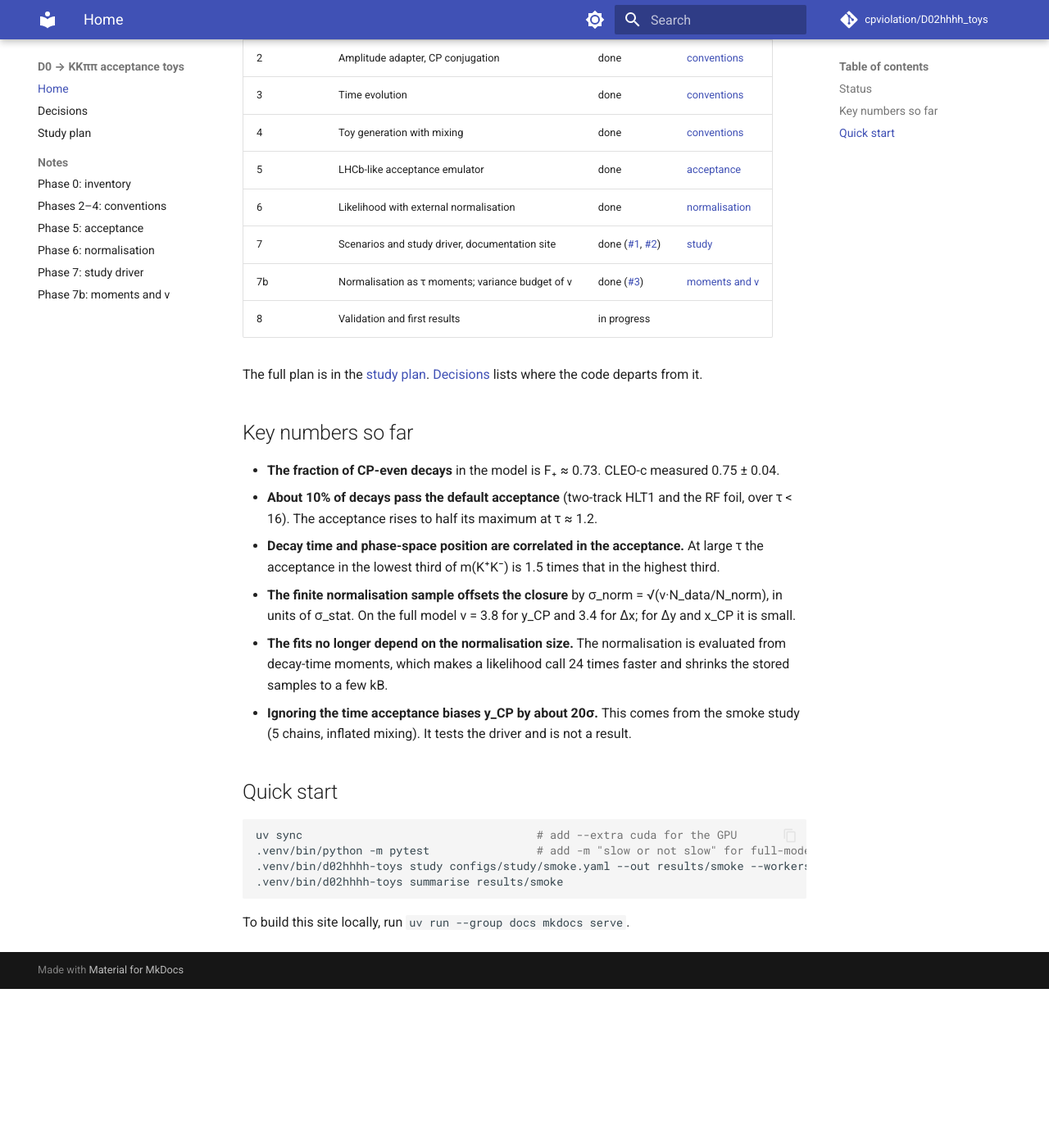
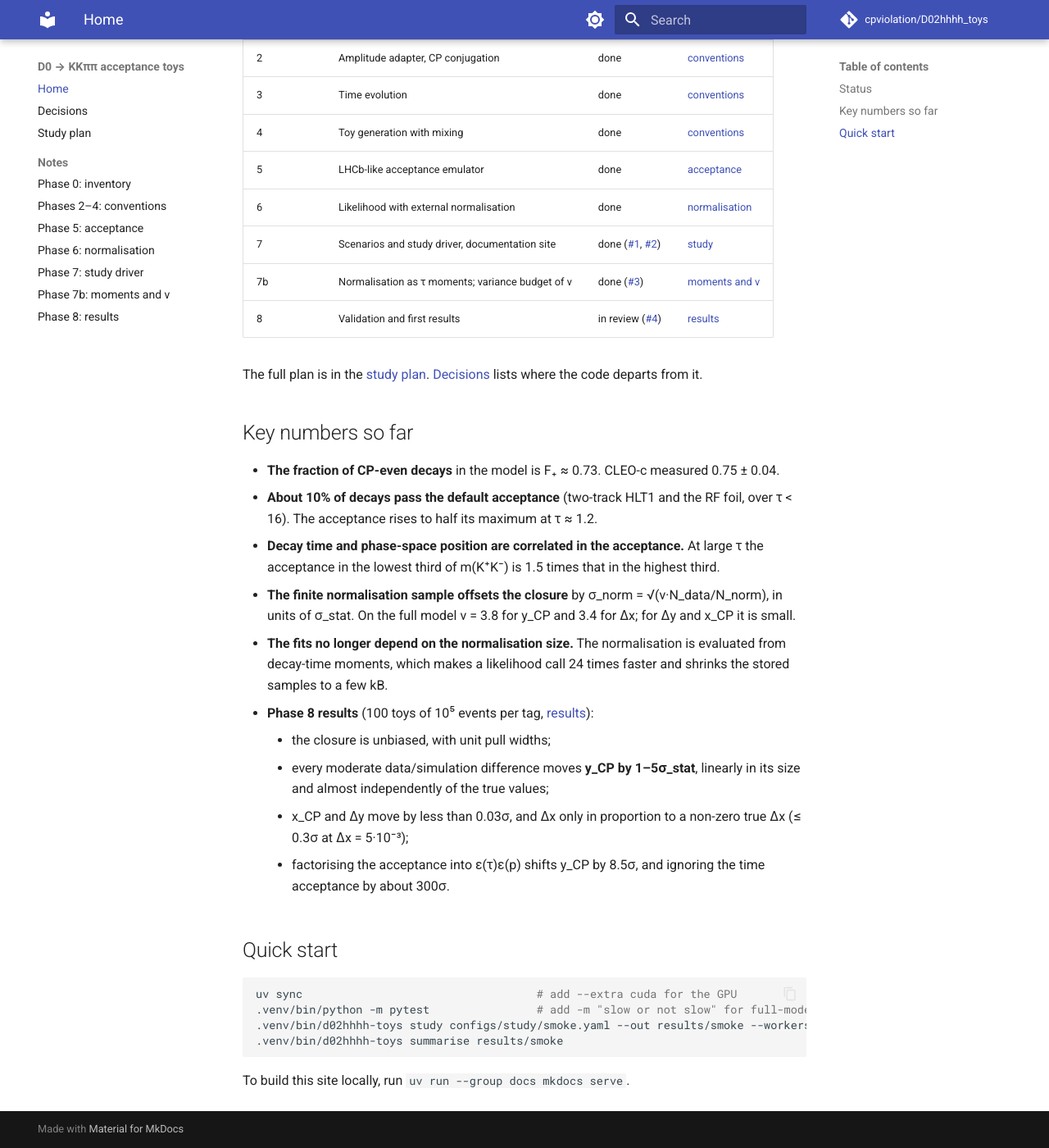
Before and after one commit to cpviolation/D02hhhh_toys, an MkDocs documentation site: the page built from docs/index.md, in a window 1280 px wide and 1400 px high, scrolled down 607 px. Shown: the whole window at 82% size. Built offline with MkDocs 1.6.1 and Material for MkDocs 9.7.7, drawn with Linux system fonts in a browser that asks for light colours; comment, search, counter and statistics services are not loaded; before the commit the page ends 1813 px from its top, so only the background shows below that.

Commit message:
Phase 8 results: closure, scenario shifts for default, inflated, inflated_no_cpv
Co-Authored-By: Claude Opus 5.5 <noreply@anthropic.com>

```diff
--- a/docs/index.md
+++ b/docs/index.md
@@ -23,7 +23,7 @@ The amplitude model is the AmpGen model of JHEP 02 (2019) 126, taken from
 | 6 | Likelihood with external normalisation | done | [normalisation](notes/normalisation.md) |
 | 7 | Scenarios and study driver, documentation site | done ([#1](https://github.com/cpviolation/D02hhhh_toys/pull/1), [#2](https://github.com/cpviolation/D02hhhh_toys/pull/2)) | [study](notes/study.md) |
 | 7b | Normalisation as τ moments; variance budget of v | done ([#3](https://github.com/cpviolation/D02hhhh_toys/pull/3)) | [moments and v](notes/moments.md) |
-| 8 | Validation and first results | in progress | |
+| 8 | Validation and first results | in review ([#4](https://github.com/cpviolation/D02hhhh_toys/pull/4)) | [results](notes/results.md) |
 
 The full plan is in the [study plan](TOY_STUDY_PLAN.md).
 [Decisions](decisions.md) lists where the code departs from it.
@@ -42,8 +42,14 @@ The full plan is in the [study plan](TOY_STUDY_PLAN.md).
 - **The fits no longer depend on the normalisation size.** The normalisation is
   evaluated from decay-time moments, which makes a likelihood call 24 times faster and
   shrinks the stored samples to a few kB.
-- **Ignoring the time acceptance biases y_CP by about 20σ.** This comes from the smoke
-  study (5 chains, inflated mixing). It tests the driver and is not a result.
+- **Phase 8 results** (100 toys of 10⁵ events per tag, [results](notes/results.md)):
+    - the closure is unbiased, with unit pull widths;
+    - every moderate data/simulation difference moves **y_CP by 1–5σ_stat**, linearly in
+      its size and almost independently of the true values;
+    - x_CP and Δy move by less than 0.03σ, and Δx only in proportion to a non-zero true
+      Δx (≤ 0.3σ at Δx = 5·10⁻³);
+    - factorising the acceptance into ε(τ)ε(p) shifts y_CP by 8.5σ, and ignoring the
+      time acceptance by about 300σ.
 
 ## Quick start
 
--- a/mkdocs.yml
+++ b/mkdocs.yml
@@ -17,6 +17,7 @@ nav:
       - "Phase 6: normalisation": notes/normalisation.md
       - "Phase 7: study driver": notes/study.md
       - "Phase 7b: moments and v": notes/moments.md
+      - "Phase 8: results": notes/results.md
 
 theme:
   name: material
```
Also changed, not shown: docs/notes/moments.md (+4 -0 lines), docs/notes/results.md (added, +129 -0 lines), 2 other files.
